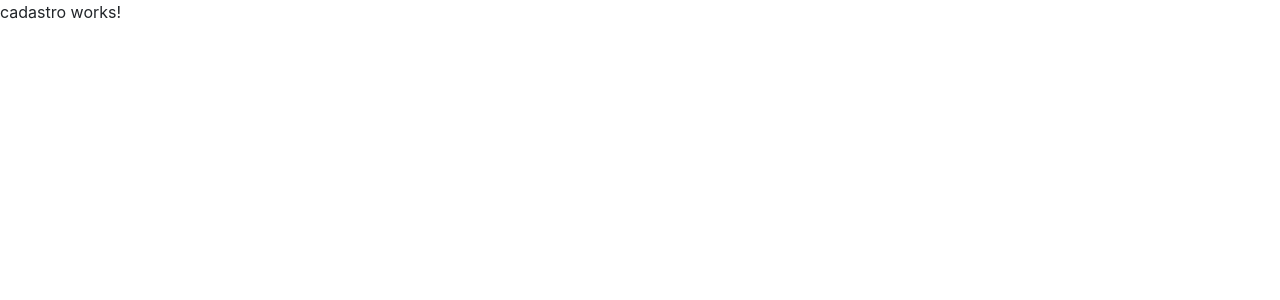
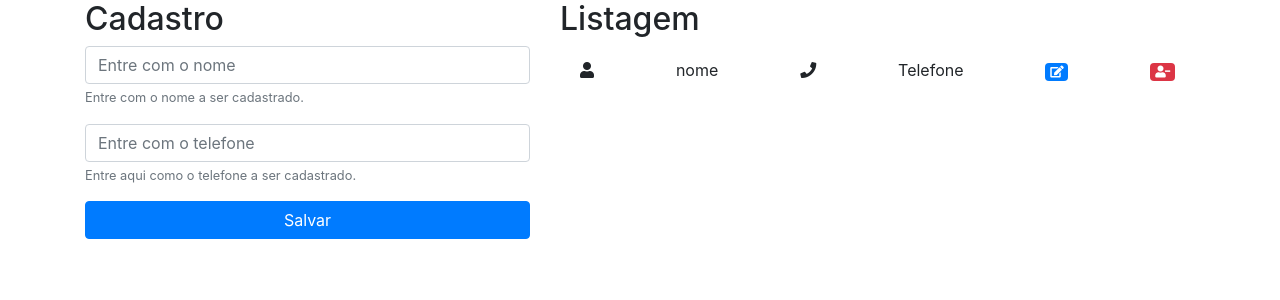
Before and after one commit to ClaudioFerreira/Cadastro-W12, an Angular app in the folder Cadastro/: page / in a window 1280 px wide. Shown: the top 300 px of the page. Built offline with nearby package versions, Linux system fonts and the light colour scheme.

Commit message:
Interface

```diff
--- a/Cadastro/src/app/components/cadastro/cadastro.component.css
+++ b/Cadastro/src/app/components/cadastro/cadastro.component.css
@@ -0,0 +1,6 @@
+#lista{
+    width: 100%;
+    height: 90vh;
+    overflow-x: hidden;
+    overflow-y: scroll;
+}
--- a/Cadastro/src/app/components/cadastro/cadastro.component.html
+++ b/Cadastro/src/app/components/cadastro/cadastro.component.html
@@ -1,3 +1,39 @@
-<p>
-  cadastro works!
-</p>
+<div class="container">
+  <div class="row">
+    <div class="col-md-5" id="cadastro">
+      <h2>Cadastro</h2>
+
+      <form>
+        <div class="form-group">
+          <input type="text" class="form-control" id="nome" aria-describedby="emailHelp" placeholder="Entre com o nome">
+          <small id="nomeHelp" class="form-text text-muted">Entre com o nome a ser cadastrado.</small>
+        </div>
+
+        <div class="form-group">
+          <input type="number" class="form-control" id="telefone" placeholder="Entre com o telefone">
+          <small id="telefoneHelp" class="form-text text-muted">Entre aqui como o telefone a ser cadastrado.</small>
+        </div>
+
+        <button type="submit" class="btn btn-primary btn-block">Salvar</button>
+      </form>
+
+    </div>
+    <div class="col-md-7">
+      <h2>Listagem</h2>
+
+      <div id="lista">
+        <ul class="list-group list-group-flush">
+
+          <li class="list-group-item d-flex justify-content-between align-items-center">
+            <i class="fas fa-user"></i> nome
+            <i class="fas fa-phone"></i> Telefone
+            <a href=""> <span class="badge badge-primary"> <i class="fas fa-edit"></i> </span> </a>
+            <a href=""> <span class="badge badge-danger"> <i class="fas fa-user-minus"></i> </span> </a>
+          </li>
+
+        </ul>
+      </div>
+
+    </div>
+  </div>
+</div>
--- a/Cadastro/src/index.html
+++ b/Cadastro/src/index.html
@@ -12,6 +12,10 @@
   <!-- Bootstrap CSS -->
   <link rel="stylesheet" href="https://stackpath.bootstrapcdn.com/bootstrap/4.3.1/css/bootstrap.min.css"
     integrity="sha384-ggOyR0iXCbMQv3Xipma34MD+dH/1fQ784/j6cY/iJTQUOhcWr7x9JvoRxT2MZw1T" crossorigin="anonymous">
+
+  <!-- Font Awesome -->
+  <link rel="stylesheet" href="https://use.fontawesome.com/releases/v5.8.1/css/all.css"
+    integrity="sha384-50oBUHEmvpQ+1lW4y57PTFmhCaXp0ML5d60M1M7uH2+nqUivzIebhndOJK28anvf" crossorigin="anonymous">
 </head>
 
 <body>
```
